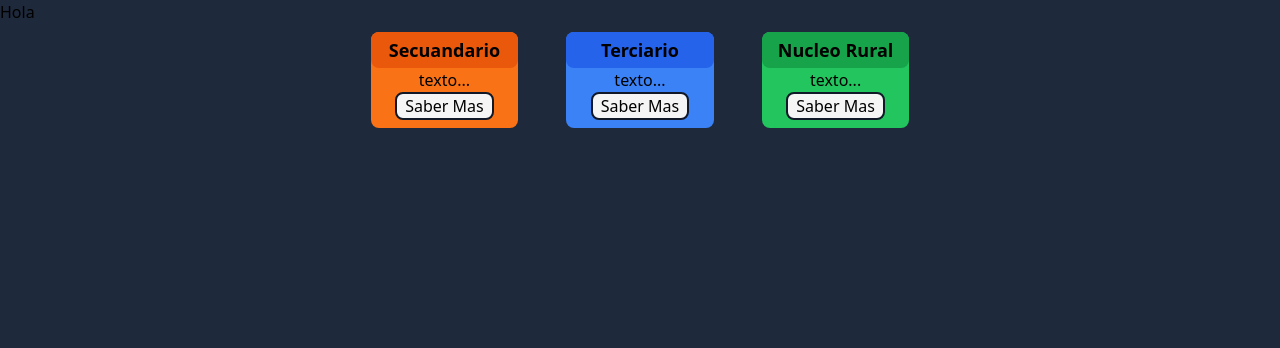
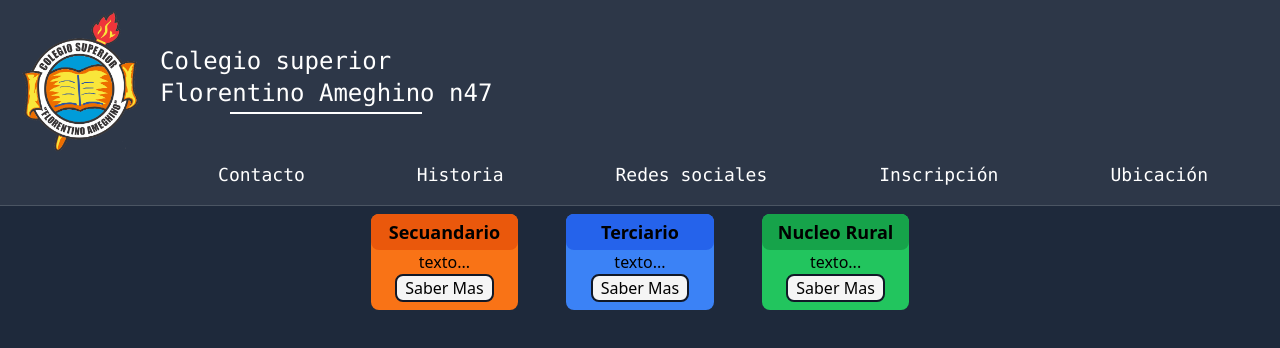
Before and after one commit to FrancGDev/csfa47, an Astro site: page / in a window 1280 px wide. Built offline with nearby package versions, Linux system fonts and the light colour scheme; Astro itself is replaced by a stand-in of ours.

Commit message:
abrazo
abrazo

```diff
--- a/src/components/header.astro
+++ b/src/components/header.astro
@@ -1,3 +1,23 @@
-<div>
-    <h2>Hola</h2>
+<div style="background-color: #2D3748;">
+  <header class="flex items-center">
+      <a href="#" class="flex items-center">
+          <img src="logo.png" class="w-40 pr-5 px-5 pt-2" alt="logonacio">
+          <div>
+              <h2 class="text-2xl font-mono font-medium text-white" onmouseover="this.style.color='yellow'" onmouseout="this.style.color='white'">Colegio superior</h2>
+              <div class="scroll-mt-2 relative">
+                  <h2 class="text-2xl font-mono font-medium text-white" onmouseover="this.style.color='yellow'"><span class="relative inline-block" onmouseover="this.style.color='yellow'" onmouseout="this.style.color='white'">Florentino Ameghino n47</span></h2>
+                  <!-- linea abajo de florentino amaeghino n47 -->
+                  <div class="absolute bottom-[-5px] left-1/2 bg-white h-0.5 w-48 transform -translate-x-1/2"></div>
+              </div>
+          </div>
+      </a>
+  </header>
+  <nav class="flex justify-end mr-4 pb-2">
+      <a href="#" class="text-lg font-mono font-bold text-2xl font-medium text-white px-6 py-2 mx-8 hover:bg-gray-900 hover:border-b-2 hover:border-white hover:rounded transition duration-400 ease-in-out">Contacto</a>
+      <a href="#" class="text-lg font-mono font-bold text-2xl font-medium text-white px-6 py-2 mx-8 hover:bg-gray-900 hover:border-b-2 hover:border-white hover:rounded transition duration-400 ease-in-out">Historia</a>
+      <a href="#" class="text-lg font-mono font-bold text-2xl font-medium text-white px-6 py-2 mx-8 hover:bg-gray-900 hover:border-b-2 hover:border-white hover:rounded transition duration-400 ease-in-out">Redes sociales</a>
+      <a href="#" class="text-lg font-mono font-bold text-2xl font-medium text-white px-6 py-2 mx-8 hover:bg-gray-900 hover:border-b-2 hover:border-white hover:rounded transition duration-400 ease-in-out">Inscripción</a>
+      <a href="#" class="text-lg font-mono font-bold text-2xl font-medium text-white px-6 py-2 mx-8 hover:bg-gray-900 hover:border-b-2 hover:border-white hover:rounded transition duration-400 ease-in-out">Ubicación</a>
+  </nav>
+  <hr class="border-gray-600">
 </div>
```
